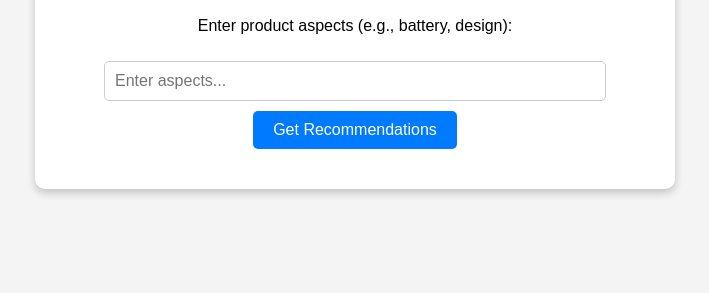
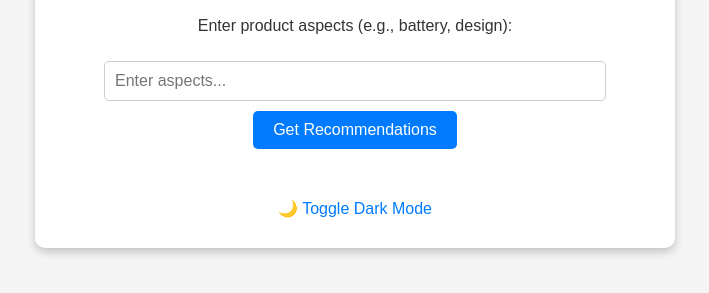
Before and after one commit to Maseerah03/flask-recommendation-api, a plain HTML site: page index.html in a window 1280 px wide. Shown: the part 121-414 px from the top of the page, without its empty margins (285-994 px from the left). Drawn offline with Linux system fonts and the light colour scheme.

Commit message:
Added Dark Mode & UI Enhancements

```diff
--- a/index.html
+++ b/index.html
@@ -5,23 +5,42 @@
     <meta name="viewport" content="width=device-width, initial-scale=1.0">
     <title>Product Recommendation System</title>
     <style>
+        :root {
+            --bg-color: #f4f4f4;
+            --text-color: #333;
+            --box-bg: white;
+            --btn-bg: #007BFF;
+            --btn-hover: #0056b3;
+            --aspect-bg: #e0f7e0;
+        }
+
+        body.dark-mode {
+            --bg-color: #181818;
+            --text-color: #f0f0f0;
+            --box-bg: #282c34;
+            --btn-bg: #ff9800;
+            --btn-hover: #e68900;
+            --aspect-bg: #444;
+        }
+
         body {
             font-family: 'Arial', sans-serif;
             text-align: center;
             margin: 50px;
-            background-color: #f4f4f4;
+            background-color: var(--bg-color);
+            color: var(--text-color);
+            transition: 0.3s;
         }
-        h2 {
-            color: #333;
-        }
+
         .container {
             max-width: 600px;
             margin: auto;
             padding: 20px;
-            background: white;
+            background: var(--box-bg);
             box-shadow: 0 4px 8px rgba(0, 0, 0, 0.2);
             border-radius: 10px;
         }
+
         input {
             width: 80%;
             padding: 10px;
@@ -30,45 +49,65 @@
             border: 1px solid #ccc;
             border-radius: 5px;
         }
+
         button {
             padding: 10px 20px;
             font-size: 16px;
-            background-color: #007BFF;
+            background-color: var(--btn-bg);
             color: white;
             border: none;
             border-radius: 5px;
             cursor: pointer;
             transition: 0.3s;
         }
+
         button:hover {
-            background-color: #0056b3;
+            background-color: var(--btn-hover);
         }
+
         .results {
             margin-top: 20px;
             text-align: left;
         }
+
         .aspect {
             font-weight: bold;
             color: green;
             padding: 8px;
-            background: #e0f7e0;
+            background: var(--aspect-bg);
             border-radius: 5px;
             margin: 5px 0;
         }
+
         .loader {
             display: none;
             border: 5px solid #f3f3f3;
-            border-top: 5px solid #007BFF;
+            border-top: 5px solid var(--btn-bg);
             border-radius: 50%;
             width: 40px;
             height: 40px;
             animation: spin 1s linear infinite;
             margin: 10px auto;
         }
+
         @keyframes spin {
             0% { transform: rotate(0deg); }
             100% { transform: rotate(360deg); }
         }
+
+        .dark-mode-toggle {
+            margin-top: 20px;
+            font-size: 16px;
+            cursor: pointer;
+            background: none;
+            border: none;
+            color: var(--btn-bg);
+        }
+
+        .dark-mode-toggle:hover {
+            color: var(--btn-hover);
+        }
+
         @media (max-width: 600px) {
             input {
                 width: 100%;
@@ -87,6 +126,8 @@
         <div class="loader" id="loader"></div>
 
         <div class="results" id="results"></div>
+
+        <button class="dark-mode-toggle" onclick="toggleDarkMode()">🌙 Toggle Dark Mode</button>
     </div>
 
     <script>
@@ -125,6 +166,10 @@
                     loader.style.display = "none";  // Hide loader
                 });
         }
+
+        function toggleDarkMode() {
+            document.body.classList.toggle("dark-mode");
+        }
     </script>
 
 </body>
```
